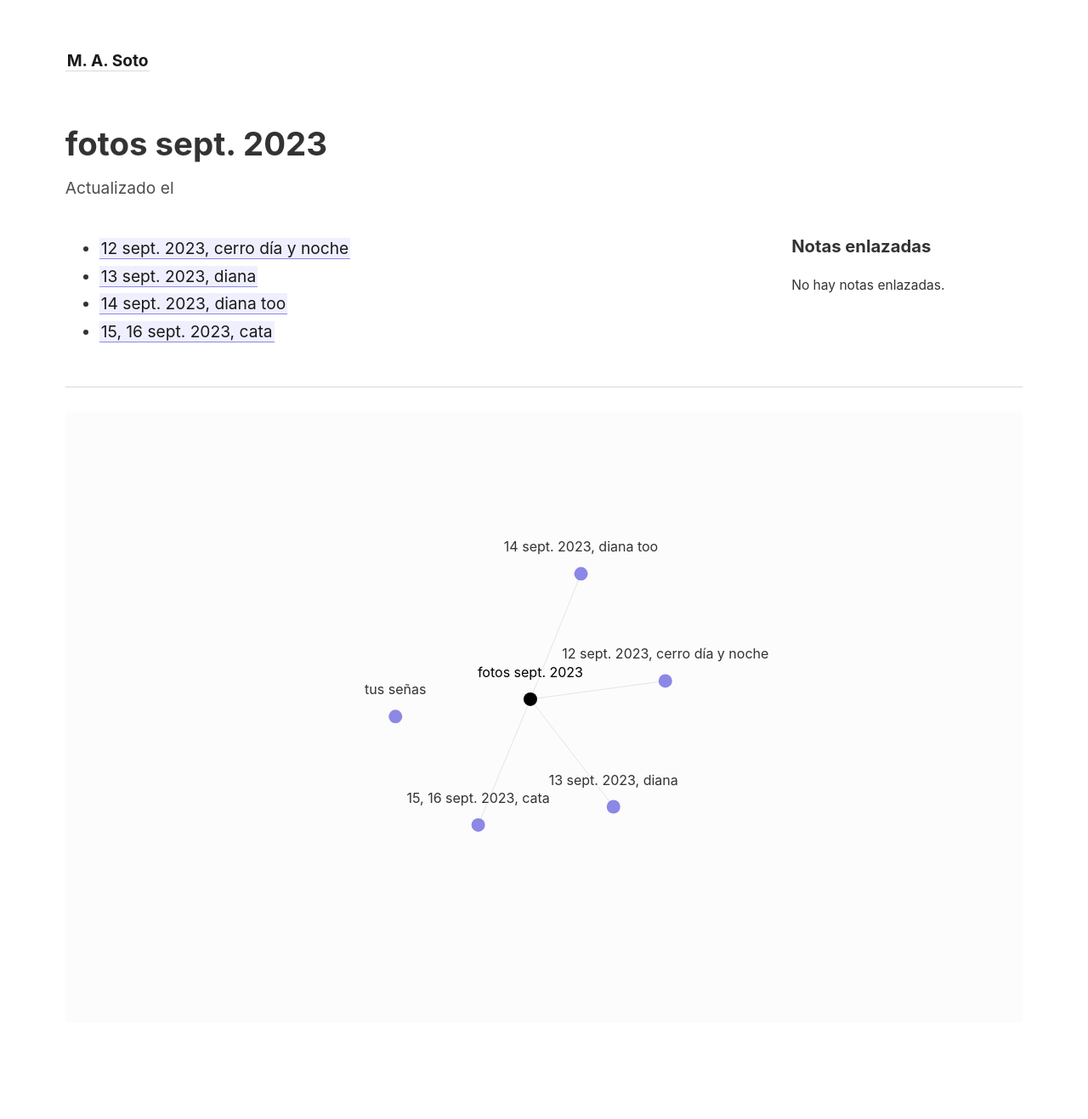
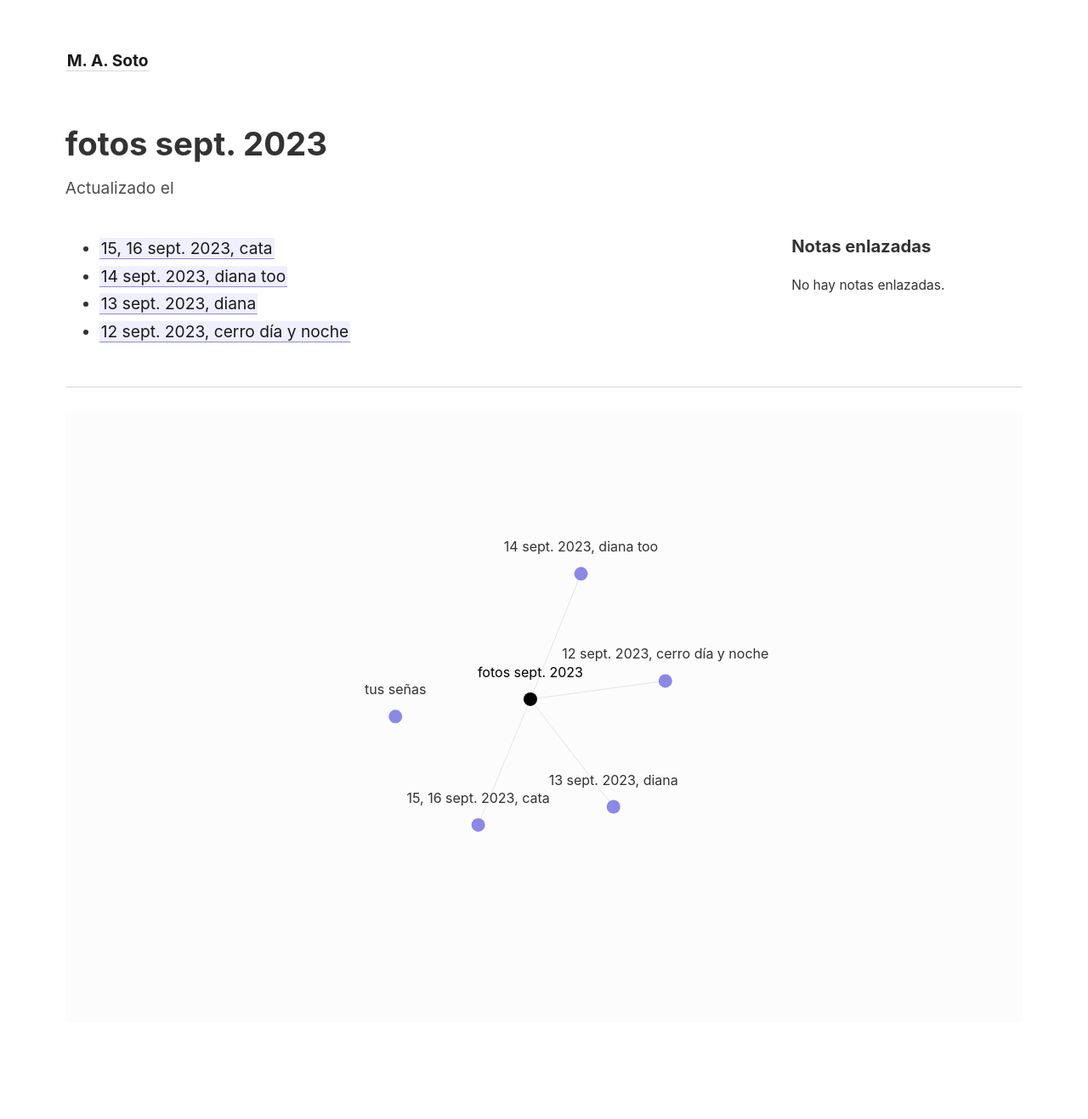
Before and after one commit to hyehyo/m4507o-web-3, a Jekyll site: the page built from _notes/fotos sept. 2023.md, in a window 1280 px wide. Shown: the whole page at 85% size. Built offline with Jekyll 4.4.1, drawn with Linux system fonts in a browser that asks for light colours.

Commit message:
ñlñlñ

```diff
--- a/_notes/fotos sept. 2023.md
+++ b/_notes/fotos sept. 2023.md
@@ -2,7 +2,7 @@
 title: fotos sept. 2023
 ---
 
+- [[15, 16 sept. 2023, cata]]
+- [[14 sept. 2023, diana too]]
+- [[13 sept. 2023, diana]]
 - [[12 sept. 2023, cerro día y noche]]
-- [[13 sept. 2023, diana]]
-- [[14 sept. 2023, diana too]]
-- [[15, 16 sept. 2023, cata]]
```
